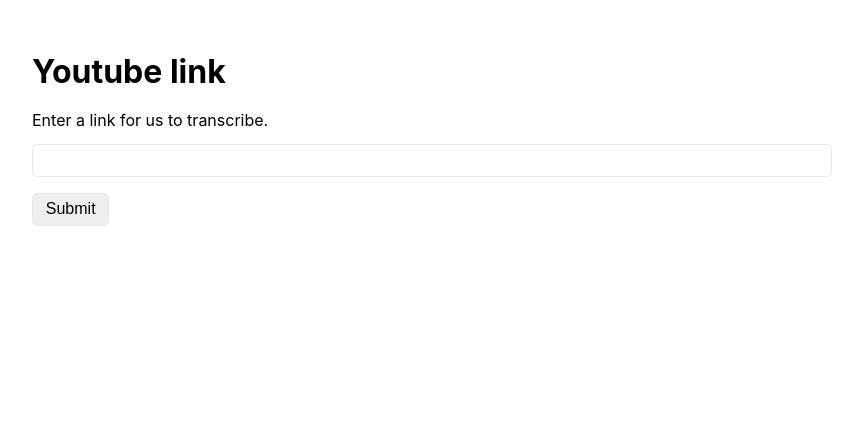
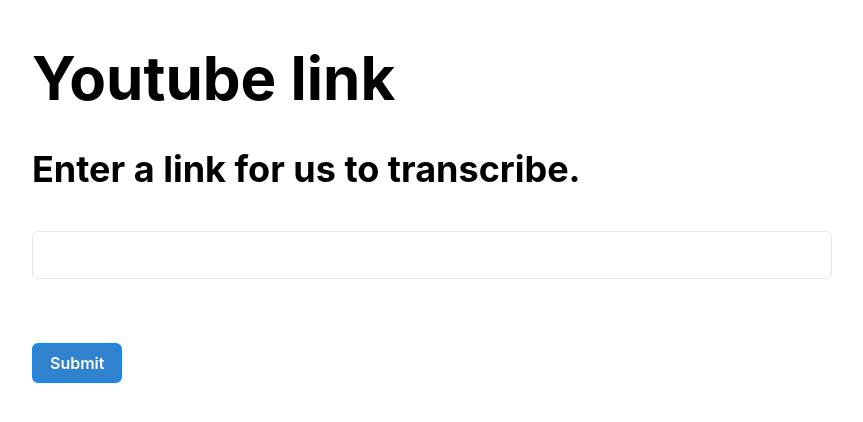
Before and after one commit to paramsingh/transcribe, a Next.js app in the folder frontend/: page /transcription in a window 1280 px wide. Shown: the top 422 px of the page, without its empty margins (84-947 px from the left). Built offline with nearby package versions, Linux system fonts and the light colour scheme.

Commit message:
make better looking

```diff
--- a/frontend/package.json
+++ b/frontend/package.json
@@ -9,12 +9,16 @@
     "lint": "next lint"
   },
   "dependencies": {
+    "@chakra-ui/react": "^2.4.9",
+    "@emotion/react": "^11.10.5",
+    "@emotion/styled": "^11.10.5",
     "@next/font": "13.1.1",
     "@types/node": "18.11.18",
     "@types/react": "18.0.26",
     "@types/react-dom": "18.0.10",
     "eslint": "8.31.0",
     "eslint-config-next": "13.1.1",
+    "framer-motion": "^6.5.1",
     "next": "13.1.1",
     "react": "18.2.0",
     "react-dom": "18.2.0",
--- a/frontend/pages/_app.tsx
+++ b/frontend/pages/_app.tsx
@@ -1,6 +1,11 @@
-import '../styles/globals.css'
-import type { AppProps } from 'next/app'
+import "../styles/globals.css";
+import { ChakraProvider } from "@chakra-ui/react";
+import type { AppProps } from "next/app";
 
 export default function App({ Component, pageProps }: AppProps) {
-  return <Component {...pageProps} />
+  return (
+    <ChakraProvider>
+      <Component {...pageProps} />
+    </ChakraProvider>
+  );
 }
--- a/frontend/pages/transcription.tsx
+++ b/frontend/pages/transcription.tsx
@@ -2,6 +2,7 @@ import { useEffect, useState } from "react";
 import Head from "next/head";
 import Image from "next/image";
 import { Inter } from "@next/font/google";
+import { Spinner, Box, Heading, Input, Button, Text } from "@chakra-ui/react";
 import styles from "../styles/Home.module.css";
 import { getDetailsForUUID, submitLink } from "../client/api-client";
 
@@ -35,6 +36,7 @@ export default function Transcription() {
   }, [result, listenID]);
 
   const submit = () => {
+    setResult(null);
     if (!link.includes("youtube.com")) {
       alert("not a youtube link, try again!");
       return;
@@ -62,12 +64,32 @@ export default function Transcription() {
       </Head>
       <main>
         <div>
-          <h1>Youtube link</h1>
-          <p>Enter a link for us to transcribe.</p>
-          <input type="text" onChange={(e) => setLink(e.target.value)} />
-          <input type="button" onClick={(e) => submit()} value="Submit" />
-          {submitted && <p>Submitted, please wait for results!</p>}
-          {result && <div>{result.transcription}</div>}
+          <Heading as={"h1"} size="3xl">
+            Youtube link
+          </Heading>
+          <Box paddingTop={10} paddingBottom={10}>
+            <Heading as={"h5"}>Enter a link for us to transcribe.</Heading>
+          </Box>
+          <Box paddingBottom={10}>
+            <Input size="lg" onChange={(e) => setLink(e.target.value)} />
+          </Box>
+          <Button colorScheme={"blue"} onClick={(e) => submit()}>
+            Submit
+          </Button>
+          {submitted && !result && (
+            <Box paddingTop={10}>
+              <Text>Please wait for a transcription</Text>
+              <Spinner />
+            </Box>
+          )}
+          {result && (
+            <Box paddingTop={10}>
+              <Heading as={"h3"} size="xl">
+                Transcription
+              </Heading>
+              <Text paddingTop={4}>{result.transcription}</Text>
+            </Box>
+          )}
         </div>
       </main>
     </>
```
Also changed, not shown: frontend/pages/index.tsx (+7 -7 lines), 1 other file (tests, documents, lock files or other folders).
